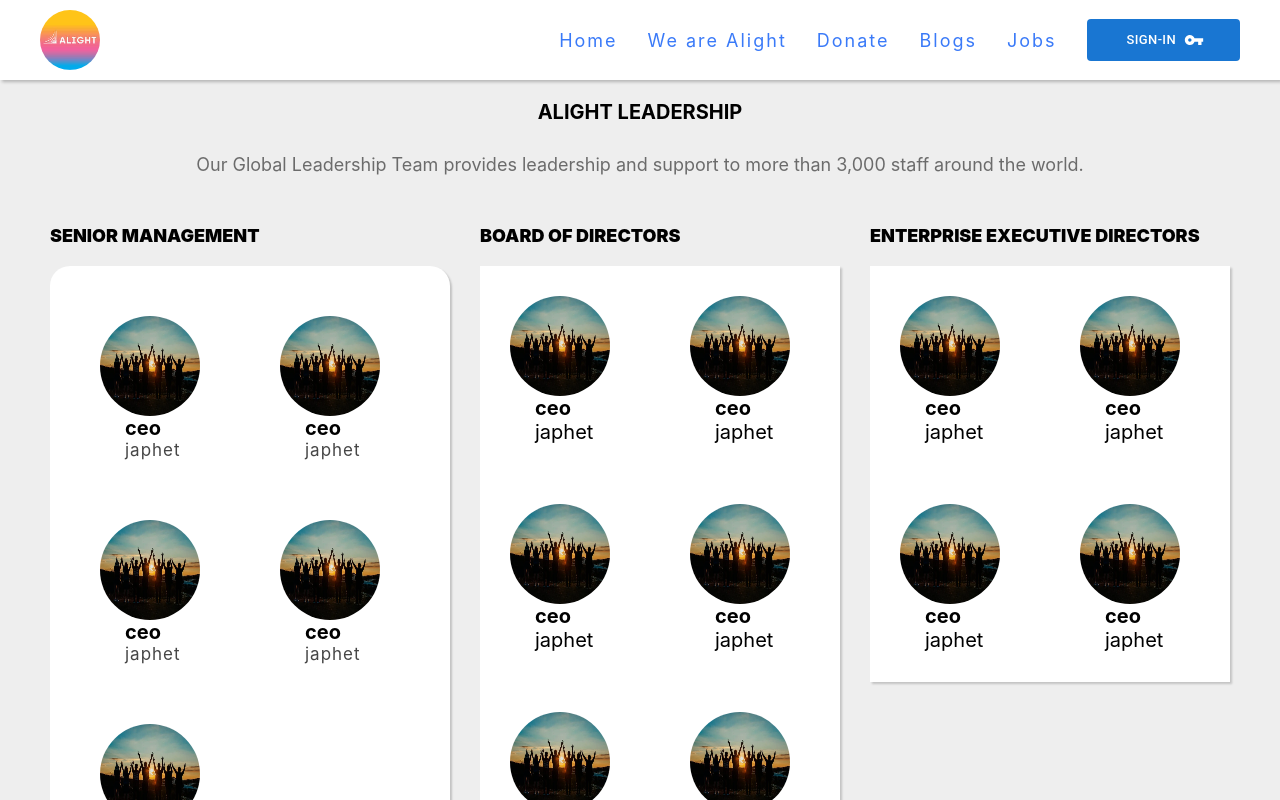
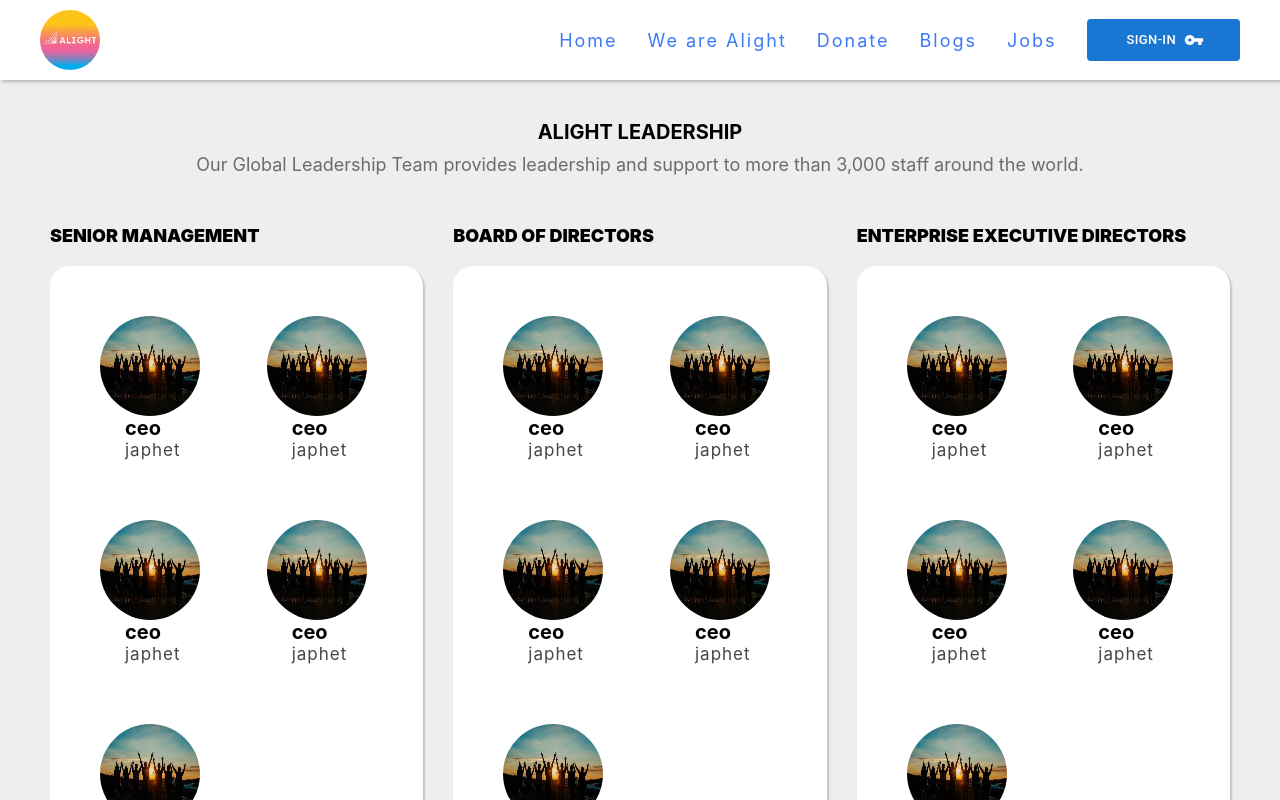
Before and after one commit to KAYITARES/alight-rwanda-fn, a React (Create React App) app in the folder alight/: page /team in a window 1280 px wide. Shown: the top 800 px of the page. Built offline with nearby package versions, Linux system fonts and the light colour scheme.

Commit message:
full-interface

```diff
--- a/alight/src/pages/ourterm.jsx
+++ b/alight/src/pages/ourterm.jsx
@@ -27,8 +27,7 @@
           </div>
           <div className="assist">
             <h2>BOARD OF DIRECTORS</h2>
-            <div className="yee">
-              <Ourteam image={tmwk} position={"ceo"} name={"japhet"} />
+            <div className="test">
               <Ourteam image={tmwk} position={"ceo"} name={"japhet"} />
               <Ourteam image={tmwk} position={"ceo"} name={"japhet"} />
               <Ourteam image={tmwk} position={"ceo"} name={"japhet"} />
@@ -38,7 +37,8 @@
           </div>
           <div className="assist">
             <h2>ENTERPRISE EXECUTIVE DIRECTORS</h2>
-            <div className="yee">
+            <div className="test">
+              <Ourteam image={tmwk} position={"ceo"} name={"japhet"} />
               <Ourteam image={tmwk} position={"ceo"} name={"japhet"} />
               <Ourteam image={tmwk} position={"ceo"} name={"japhet"} />
               <Ourteam image={tmwk} position={"ceo"} name={"japhet"} />
--- a/alight/src/sass/component/team.scss
+++ b/alight/src/sass/component/team.scss
@@ -4,7 +4,7 @@
     .all-h2{
         @include flex(center,center,0);
         font-size:2rem;
-        padding: 2rem
+        padding-top: 4rem
     }
     .all-p{
         @include flex(center,center,0);
@@ -127,6 +127,11 @@
 .our-container{
 padding: 3rem;
 }
+@media screen and (max-width:303) {
+    .our-container{
+        padding: 0;
+    }
+}
 
 
 .trm-image{
@@ -164,6 +169,9 @@
 //    @include grid;
 display: grid;
 grid-template-columns: repeat(2,1fr);
+justify-content: center;
+align-items: center;
+width: 100%;
   }
   .yee{
     background-color: rgb(255, 255, 255);
--- a/alight/src/sass/component/testal.scss
+++ b/alight/src/sass/component/testal.scss
@@ -82,7 +82,7 @@
     }
     @media screen and (max-width:1200px) {
         .test{
-       width: 200px;
+
             display: flex;
             flex-direction: column;
         }
```
